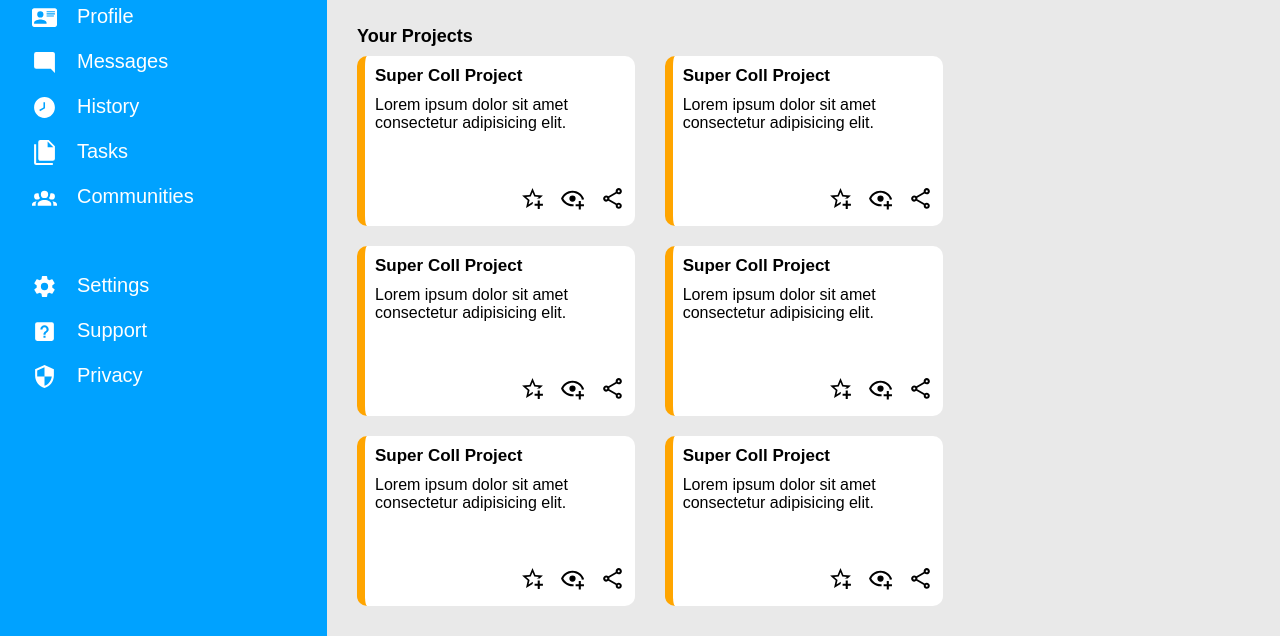
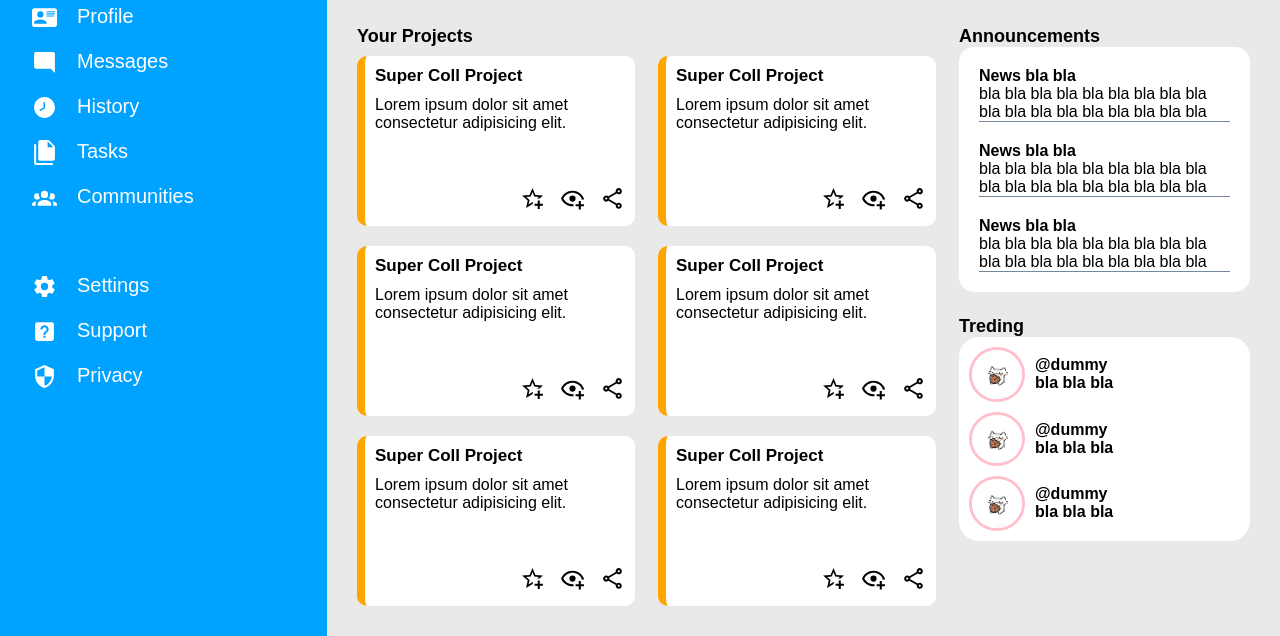
Before and after one commit to Serban-Petru/Admin-Dashboard, a plain HTML site: page index.html in a window 1280 px wide. Shown: the part 164-800 px from the top of the page. Drawn offline with Linux system fonts and the light colour scheme.

Commit message:
left side of the main is donw but looks very bad, as bas as the main section too

```diff
--- a/index.html
+++ b/index.html
@@ -140,7 +140,7 @@
                 </div>
                 </div>
 
-                                <div class="article">
+                <div class="article">
                     <div class="article-title">Super Coll Project</div>
                     <div class="info">Lorem ipsum dolor sit amet consectetur adipisicing elit. </div>
                     <div class="icons">
@@ -150,7 +150,7 @@
                 </div>
                 </div>
 
-                                <div class="article">
+                <div class="article">
                     <div class="article-title">Super Coll Project</div>
                     <div class="info">Lorem ipsum dolor sit amet consectetur adipisicing elit. </div>
                     <div class="icons">
@@ -160,7 +160,7 @@
                 </div>
                 </div>
 
-                                <div class="article">
+                <div class="article">
                     <div class="article-title">Super Coll Project</div>
                     <div class="info">Lorem ipsum dolor sit amet consectetur adipisicing elit. </div>
                     <div class="icons">
@@ -170,7 +170,7 @@
                 </div>
                 </div>
 
-                                <div class="article">
+                <div class="article">
                     <div class="article-title">Super Coll Project</div>
                     <div class="info">Lorem ipsum dolor sit amet consectetur adipisicing elit. </div>
                     <div class="icons">
@@ -183,7 +183,56 @@
         </div>
 
         <div class="main-right">
+            <div class="up">
+                <div class="section">Announcements</div>
+                    <div class="news">
 
+                        <div class="news-article">
+                            <b>News bla bla</b><br>
+                            bla bla bla bla bla bla bla bla bla bla bla bla  bla bla bla bla bla bla
+                        </div>
+
+                        <div class="news-article">
+                            <b>News bla bla</b><br>
+                            bla bla bla bla bla bla bla bla bla bla bla bla  bla bla bla bla bla bla
+                        </div>
+
+                        <div class="news-article">
+                            <b>News bla bla</b><br>
+                            bla bla bla bla bla bla bla bla bla bla bla bla  bla bla bla bla bla bla
+                        </div>
+
+                    </div>
+                </div>
+
+
+            <div class="down">
+                <div class="section">Treding</div>
+                <div class="accounts">
+                    <div class="profile">
+                        <img class="cato" src="pics/foto.jpg" alt="cato">
+                        <div class="container">
+                            <div class="name">@dummy</div>
+                            <div class="name">bla bla bla</div>
+                        </div>
+                    </div>
+                    <div class="profile">
+                        <img class="cato" src="pics/foto.jpg" alt="cato">
+                        <div class="container">
+                            <div class="name">@dummy</div>
+                            <div class="name">bla bla bla</div>
+                        </div>
+                    </div>
+                    <div class="profile">
+                        <img class="cato" src="pics/foto.jpg" alt="cato">
+                        <div class="container">
+                            <div class="name">@dummy</div>
+                            <div class="name">bla bla bla</div>
+                        </div>
+                    </div>
+                </div>
+            </div>
+            </div>
         </div>
 
     </div>
--- a/styles.css
+++ b/styles.css
@@ -221,6 +221,7 @@ gap:15px;
     grid-template-columns: 2fr 1fr;
     background-color: rgb(233, 233, 233);
     padding: 30px;
+    gap:20px;
 }
 
 .main-left{
@@ -272,3 +273,53 @@ gap:15px;
     justify-self: end;
     gap:15px;
 }
+
+.main-right{
+ display: grid;
+ grid-template-rows: 1fr 1fr;
+
+}
+
+.news{
+    background-color: white;
+    border-radius: 15px;
+    padding: 20px;
+    display: grid;
+    grid-template-rows: 1fr 1fr 1fr;
+    gap:20px;
+}
+
+.news-title{
+    font-weight: bold;
+}
+
+.news-article{
+    border-bottom: 1px solid lightslategrey;
+
+}
+
+.profile{
+    display: flex;
+    gap:10px;
+}
+
+
+.container{
+    display: flex;
+    flex-direction: column;
+    justify-content: center;
+}
+
+.accounts{
+    background-color: white;
+    display: grid;
+    grid-template-rows: 1fr 1fr 1fr;
+    gap:10px;
+    justify-content: start;
+    border-radius: 20px;
+    padding: 10px;
+}
+
+.down{
+    align-items: end;
+}
```
